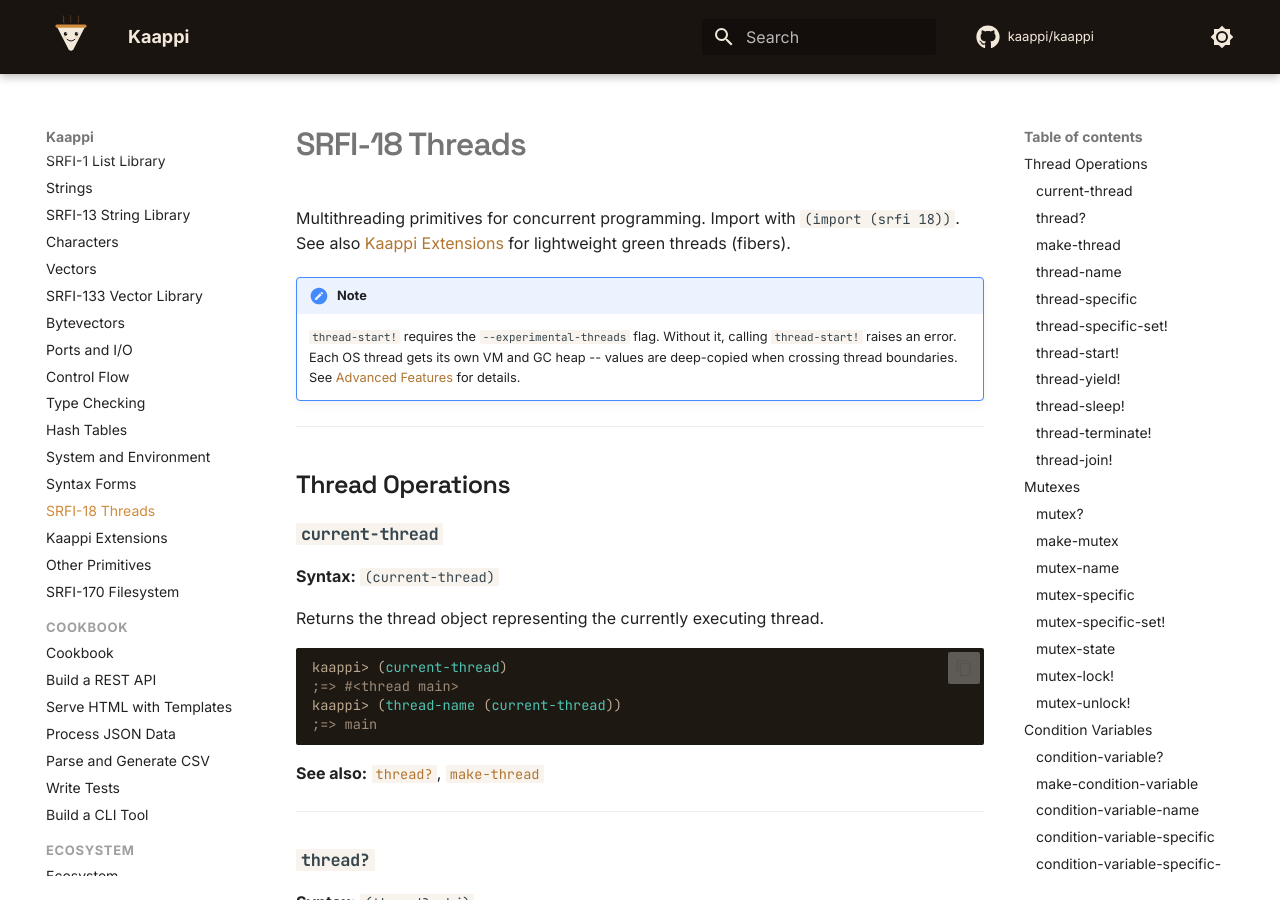
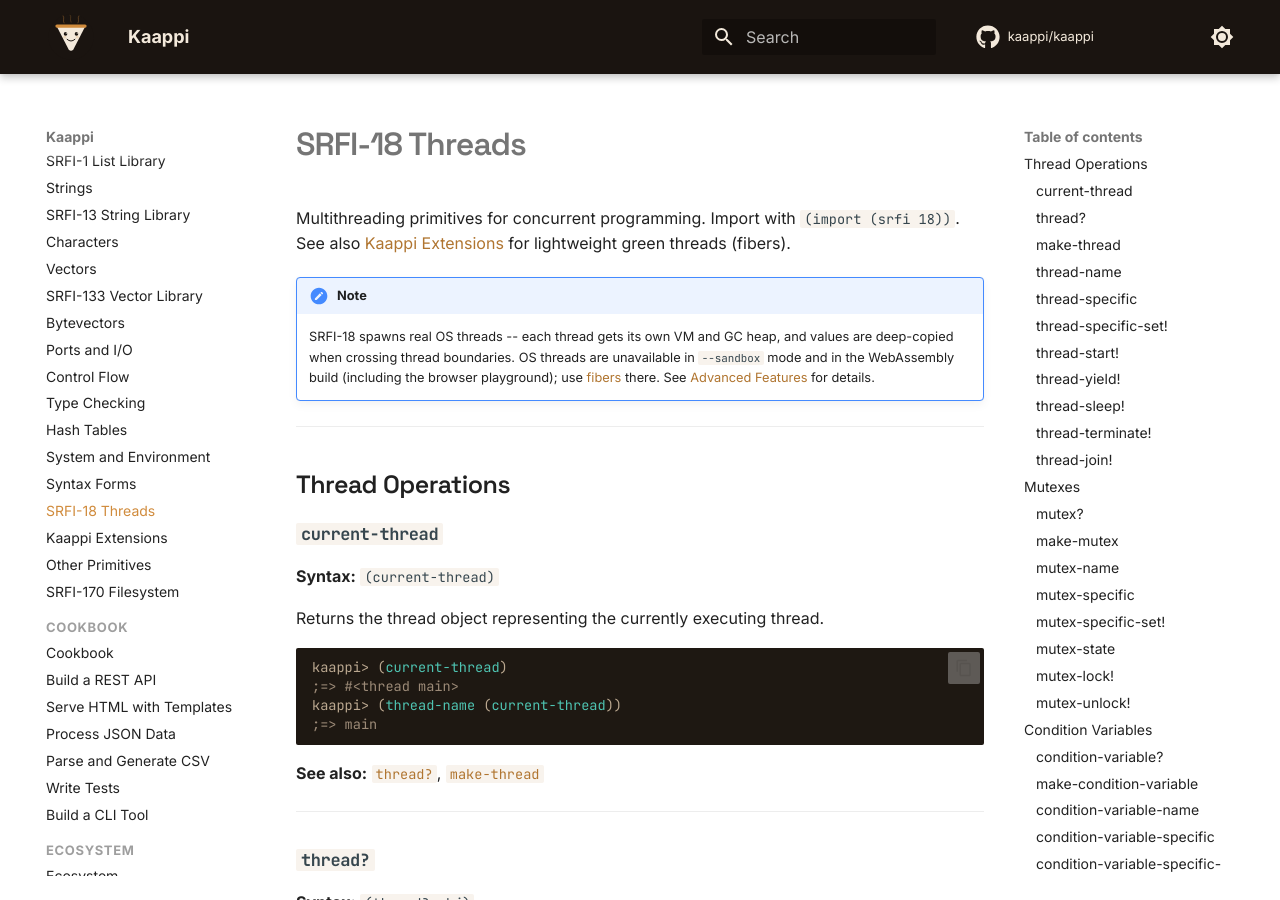
Before and after one commit to kaappi/kaappi.github.io, an MkDocs documentation site: the page built from docs/procedures/threads.md, in a window 1280 px wide and 900 px high. Built offline with MkDocs 1.6.1 and Material for MkDocs 9.7.7, drawn with Linux system fonts in a browser that asks for light colours; comment, search, counter and statistics services are not loaded; some of the changed text lies outside the part shown.

Commit message:
Remove nonexistent --experimental-threads flag from docs
SRFI-18 OS threads work without any CLI flag -- thread-start! spawns an
OS thread directly. The --experimental-threads flag never existed in the
interpreter, so copy-pasting the documented command failed with an
unknown-flag error.

Rewrite the prose to describe the real gating: OS threads are unavailable
in --sandbox mode and in the WASM build (the sandbox path skips srfi.18
registration to prevent thread bombs; WASM gates it behind !is_wasm).
Fibers remain available in both.

Co-Authored-By: Claude Opus 4.8 <noreply@anthropic.com>

````diff
--- a/docs/procedures/threads.md
+++ b/docs/procedures/threads.md
@@ -5,9 +5,10 @@ Multithreading primitives for concurrent programming. Import with
 lightweight green threads (fibers).
 
 !!! note
-    `thread-start!` requires the `--experimental-threads` flag. Without it,
-    calling `thread-start!` raises an error. Each OS thread gets its own VM
-    and GC heap -- values are deep-copied when crossing thread boundaries.
+    SRFI-18 spawns real OS threads -- each thread gets its own VM and GC
+    heap, and values are deep-copied when crossing thread boundaries. OS
+    threads are unavailable in `--sandbox` mode and in the WebAssembly build
+    (including the browser playground); use [fibers](./extensions.md) there.
     See [Advanced Features](../guide/advanced.md#concurrency) for details.
 
 ---
@@ -134,9 +135,8 @@ Starts *thread* and returns the thread object. The thread begins
 executing the thunk that was passed to `make-thread`. A thread can only
 be started once; starting an already-started thread is an error.
 
-Requires `--experimental-threads`. Without the flag, `thread-start!`
-raises an error. The child thread receives a **deep copy** of the thunk's
-closure -- mutations in the child are not visible to the parent.
+The child thread receives a **deep copy** of the thunk's closure --
+mutations in the child are not visible to the parent.
 
 ```scheme
 kaappi> (define t (make-thread (lambda () (display "hello\n"))))
@@ -147,8 +147,8 @@ kaappi> (thread-join! t)
 ```
 
 ```bash
-# Run with OS threads enabled
-kaappi --experimental-threads program.scm
+# OS threads work out of the box -- no special flag needed
+kaappi program.scm
 ```
 
 **See also:** [`make-thread`](#make-thread), [`thread-join!`](#thread-join)
````
Also changed, not shown: docs/ecosystem/http.md (+2 -1 lines), docs/guide/advanced.md (+6 -2 lines).
